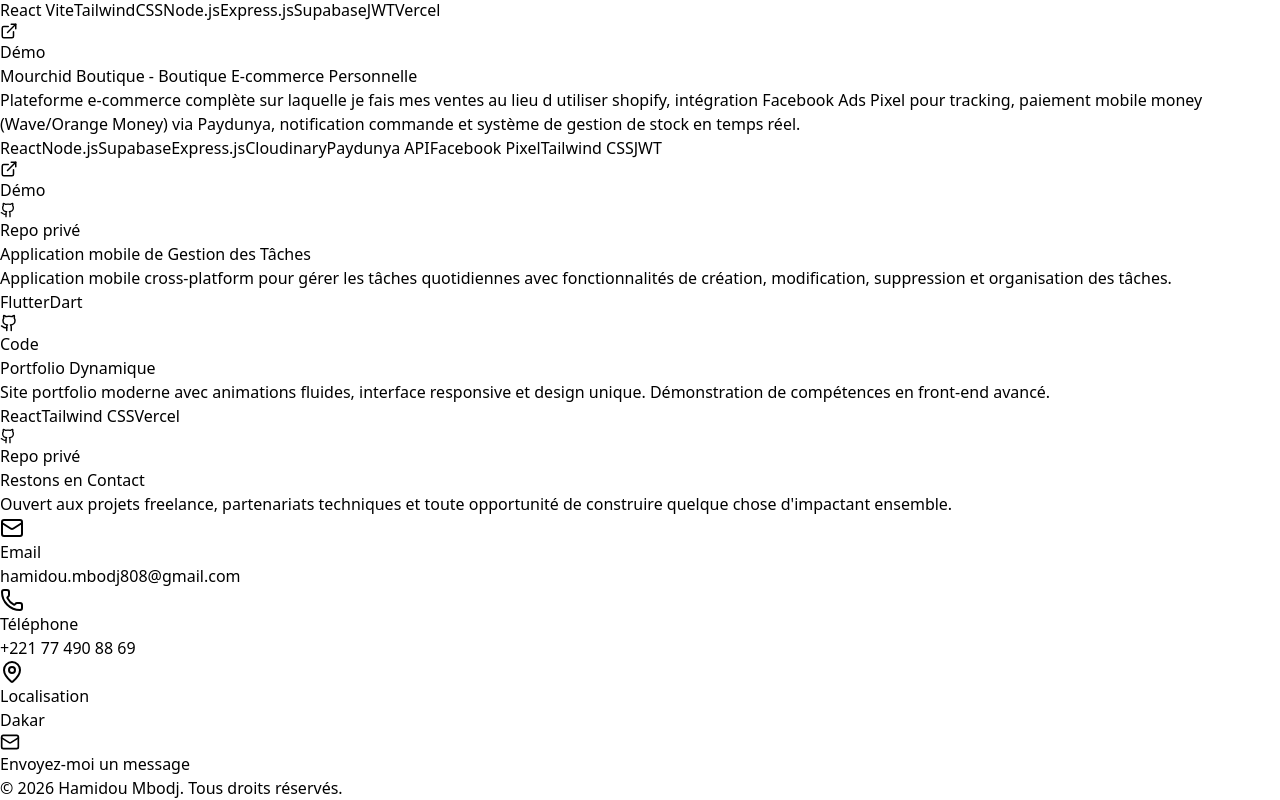
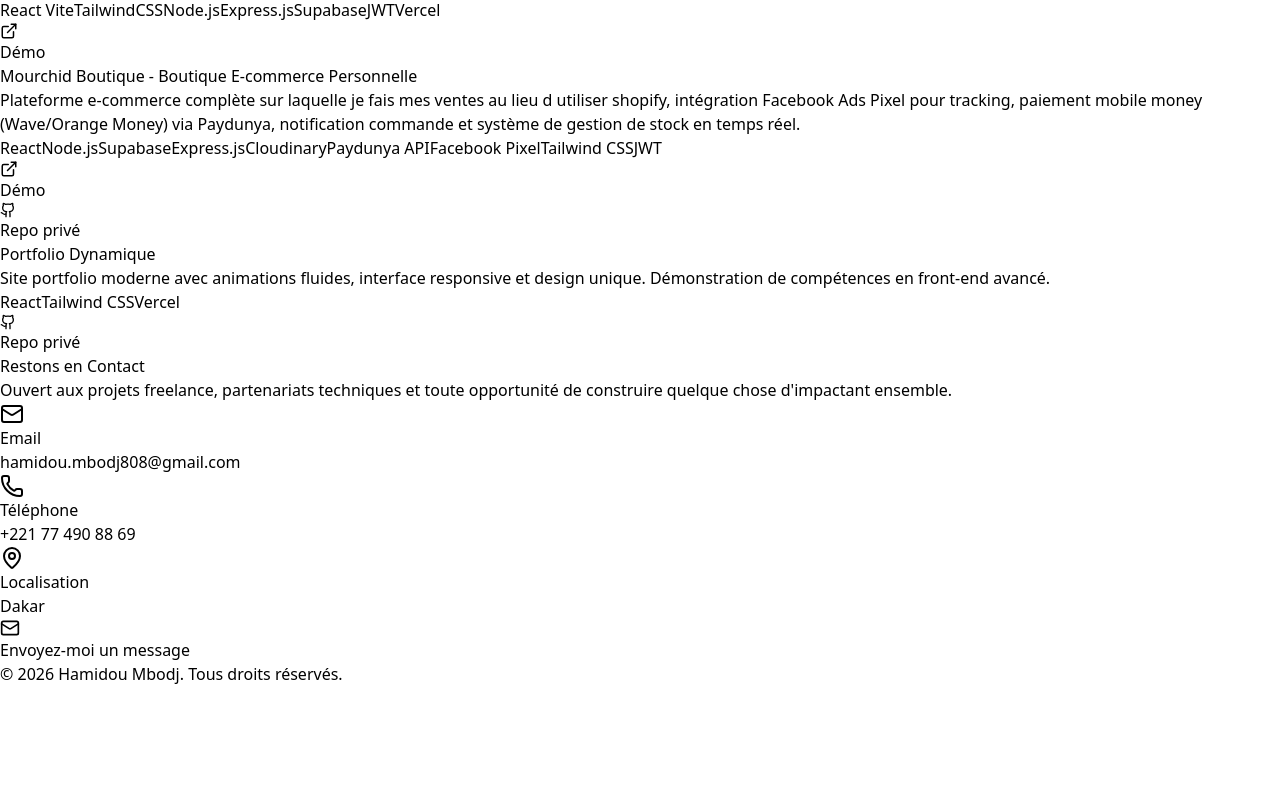
Before and after one commit to Tekkiiisn/mon-portfolio, a React (Vite) app: page / in a window 1280 px wide. Shown: the part 2430-3230 px from the top of the page. After the commit the page ends 3116 px from the top, so only its background shows below. Built offline with nearby package versions, Linux system fonts and the light colour scheme.

Commit message:
Update Projects.jsx

```diff
--- a/src/components/Projects.jsx
+++ b/src/components/Projects.jsx
@@ -66,13 +66,7 @@ export default function Projects() {
   demo: 'https://mourchidboutique.vercel.app/',
   gradient: 'from-purple-500/20 to-pink-600/10'
 },
-    {
-      title: 'Application mobile de Gestion des Tâches',
-      description: 'Application mobile cross-platform pour gérer les tâches quotidiennes avec fonctionnalités de création, modification, suppression et organisation des tâches.',
-      technologies: ['Flutter', 'Dart'],
-      github: 'https://github.com/Tekkiiisn/Taches_app',
-      gradient: 'from-teal-500/20 to-emerald-600/10'
-    },
+
     {
       title: 'Portfolio Dynamique',
       description: 'Site portfolio moderne avec animations fluides, interface responsive et design unique. Démonstration de compétences en front-end avancé.',
```
